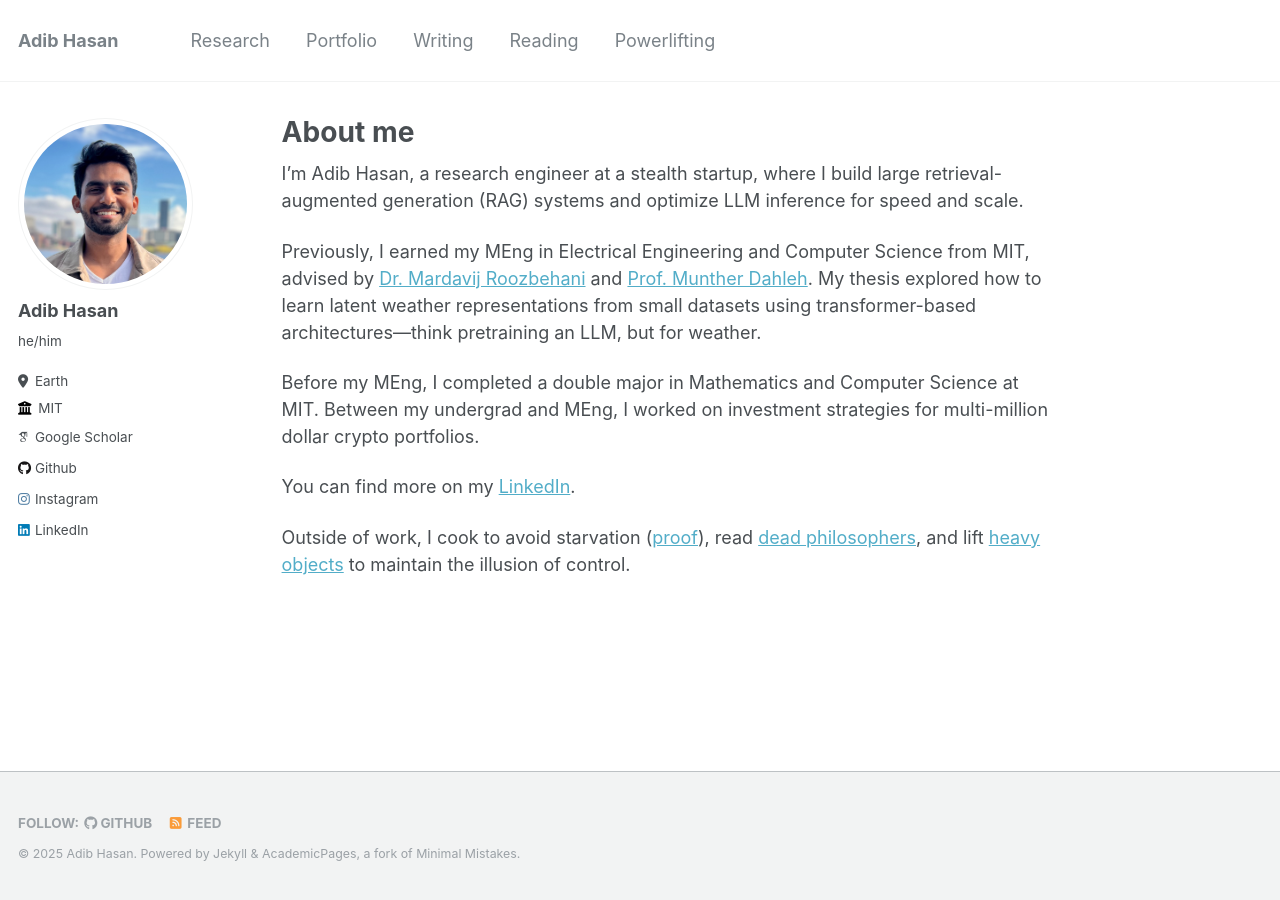
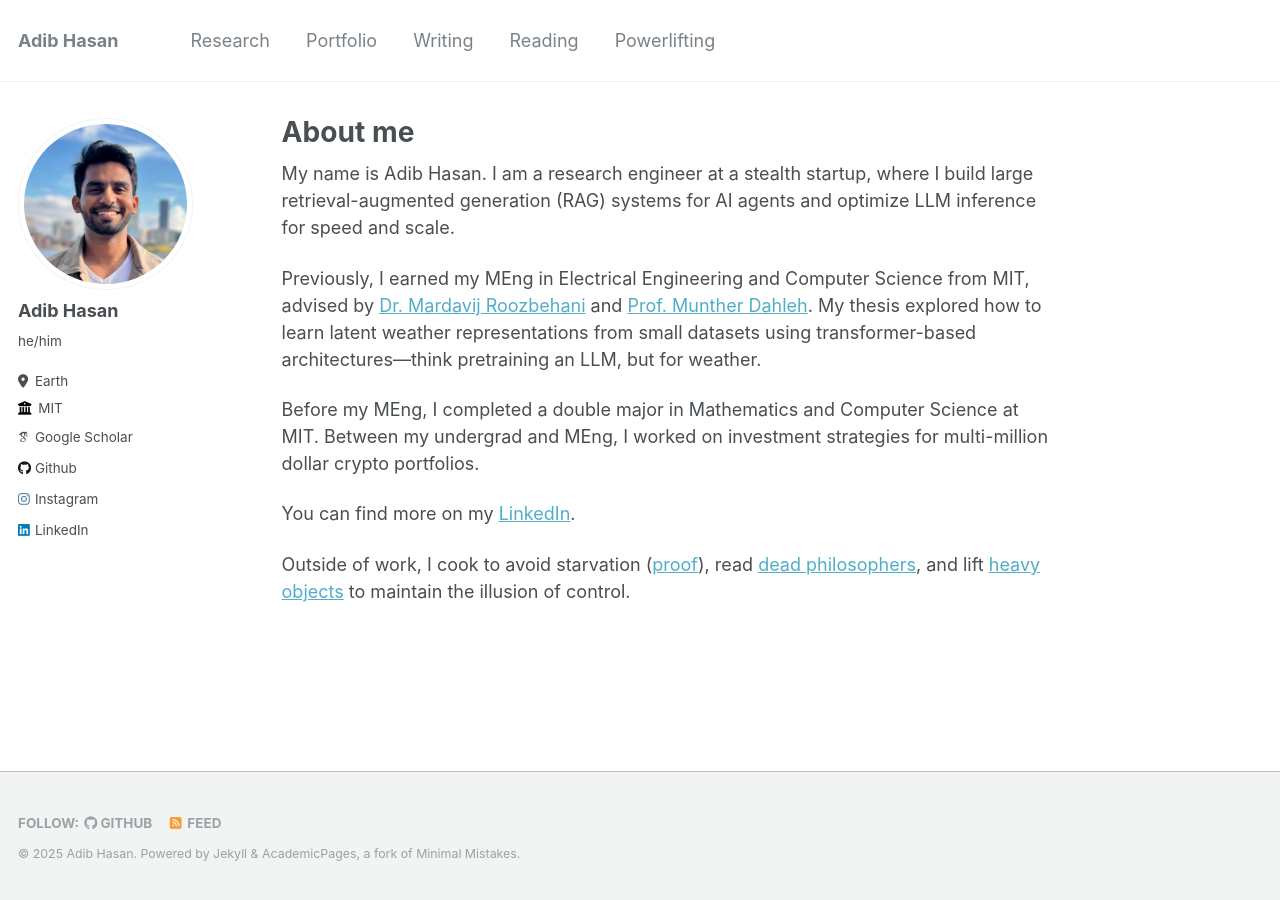
Before and after one commit to Neehan/neehan.github.io, a Jekyll site: the page built from _pages/about.md, in a window 1280 px wide. Built offline with Jekyll 4.4.1, drawn with Linux system fonts in a browser that asks for light colours; some web fonts are replaced.

Commit message:
Update about.md

```diff
--- a/_pages/about.md
+++ b/_pages/about.md
@@ -7,7 +7,7 @@ redirect_from:
   - /about.html
 ---
 
-I'm Adib Hasan, a research engineer at a stealth startup, where I build large retrieval-augmented generation (RAG) systems and optimize LLM inference for speed and scale.
+My name is Adib Hasan. I am a research engineer at a stealth startup, where I build large retrieval-augmented generation (RAG) systems for AI agents and optimize LLM inference for speed and scale.
 
 Previously, I earned my MEng in Electrical Engineering and Computer Science from MIT, advised by [Dr. Mardavij Roozbehani](https://idss.mit.edu/staff/mardavij-roozbehani/) and [Prof. Munther Dahleh](https://idss.mit.edu/staff/munther-dahleh/). My thesis explored how to learn latent weather representations from small datasets using transformer-based architectures—think pretraining an LLM, but for weather.
 
```
